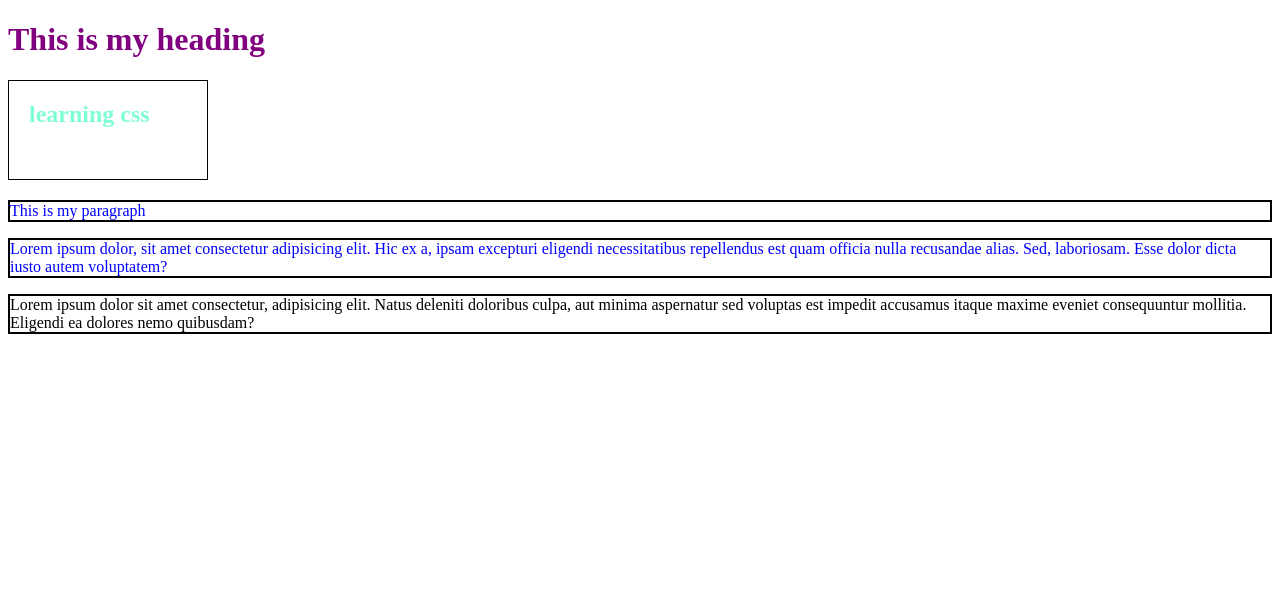
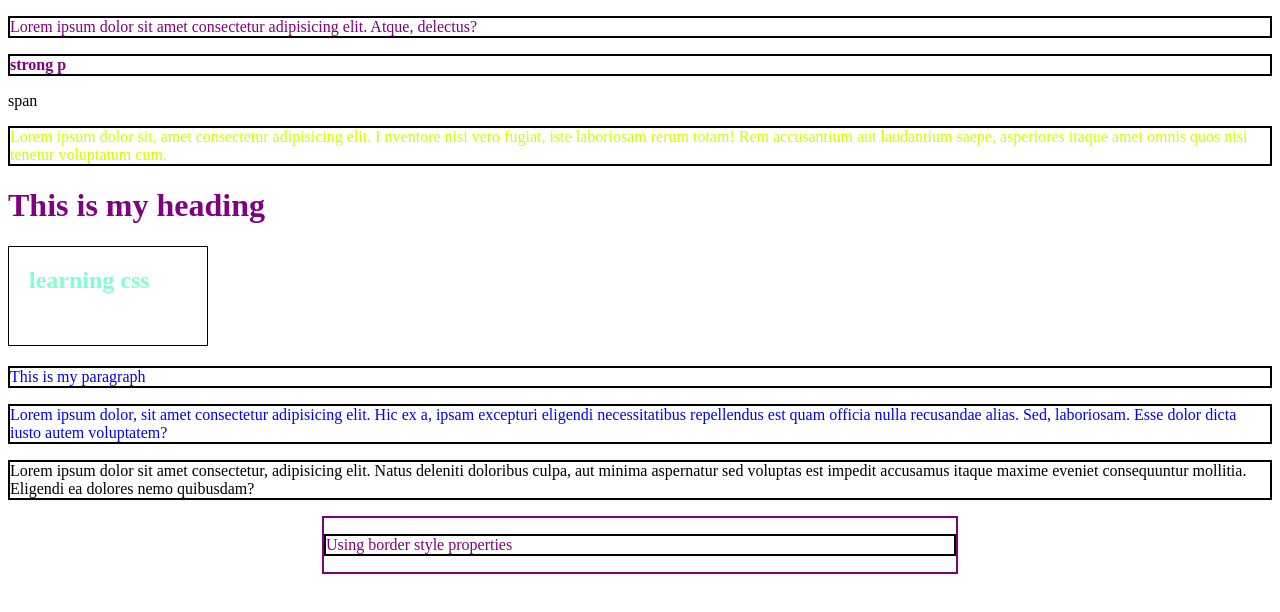
Before and after one commit to Simranmahto12/WebDev, a plain HTML site: page semantictags/index.html in a window 1280 px wide. Drawn offline with Linux system fonts and the light colour scheme.

Commit message:
playing with css borders

```diff
--- a/semantictags/index.html
+++ b/semantictags/index.html
@@ -5,6 +5,10 @@
     <meta name="viewport" content="width=device-width, initial-scale=1.0">
     <title>Document</title>
     <style>
+        /* *{
+            background-color: rgb(223, 236, 153);
+            margin:-19px; */
+        /* } */
         #intro{
          color: blue !important;
          /* width: 200px;
@@ -13,14 +17,14 @@
          border: 1px solid black; */
 
         }
-        .note{
-        color: orange;
+        p{
+        color: skyblue;
         }
         p{
        color: purple;
        border: 2px solid black;
         }
-        h2{
+        h2 {
             color:aquamarine;
         }
         /* body{
@@ -34,11 +38,37 @@
          padding:20px;
          box-sizing:  border-box;
 
+
 }
+     div + p  {
+     color: rgb(208, 255, 0);
+}
+   .container{
+    margin: 0 auto;
+    width: 50%;
+    border: 2px double purple;
+
+   }
+
 
     </style>
 </head>
 <body>
+    <div>
+        <p> Lorem ipsum dolor sit amet consectetur adipisicing elit. Atque, delectus?</p>
+
+            <div>
+
+
+                     <strong><p>strong p</p></strong>
+            </div>
+            <span>span</span>
+
+    </div>
+    <!-- siblings are after parent div and shows changes after div+p -->
+    <p>Lorem ipsum dolor sit, amet consectetur adipisicing elit. I
+                    nventore nisi vero fugiat, iste laboriosam rerum totam!
+                     Rem accusantium aut laudantium saepe, asperiores itaque amet omnis quos nisi tenetur voluptatum cum.</p>
     <h1  style=color:purple;>This is my heading</h1>
     <h2  class="box">learning css</h2>
     <!-- id selector makes the color specific here therefore p tag color is not shown in output -->
@@ -48,6 +78,8 @@
         <p  style=color:black;>Lorem ipsum dolor sit amet consectetur, adipisicing elit. Natus deleniti doloribus culpa, aut minima aspernatur sed voluptas est
             impedit accusamus itaque maxime eveniet consequuntur mollitia. Eligendi ea dolores nemo quibusdam?</p>
 
-
+    <div class="container">
+        <p>Using border style properties</p>
+    </div>
 </body>
 </html>
```
